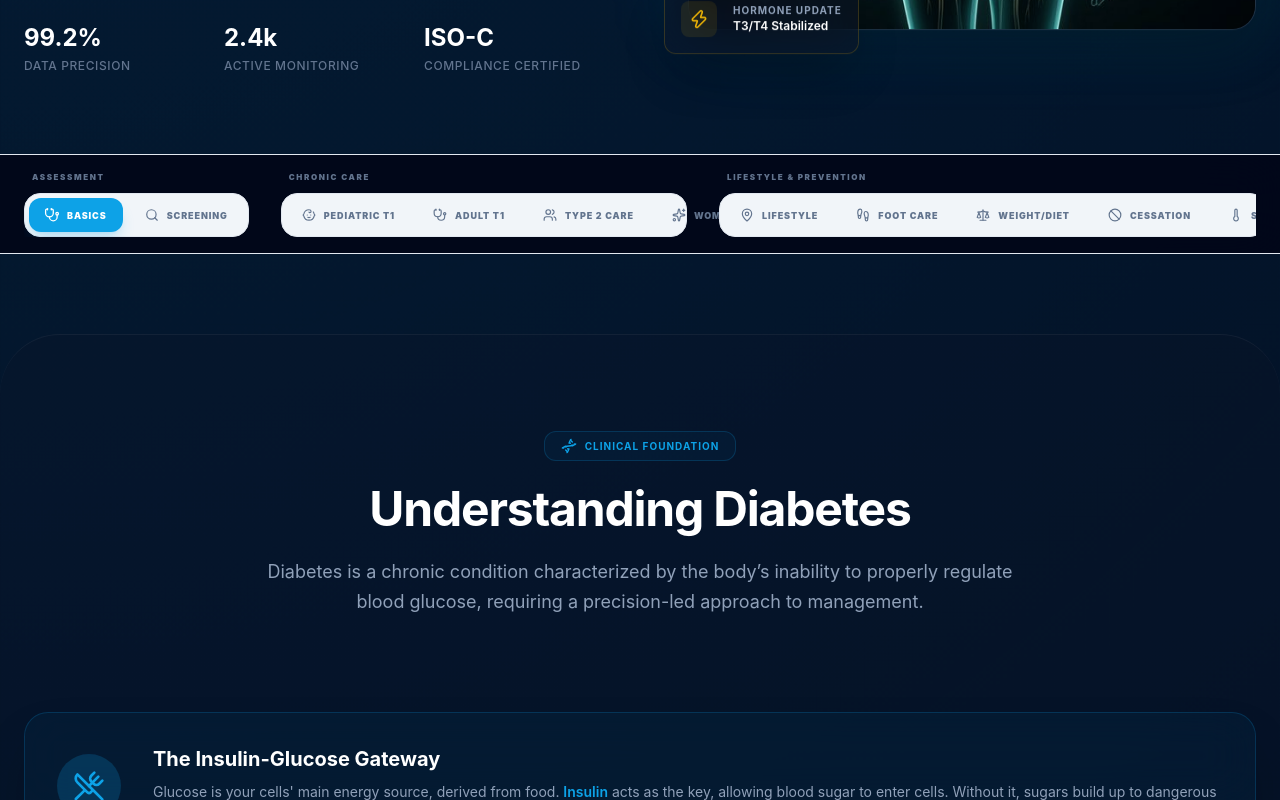
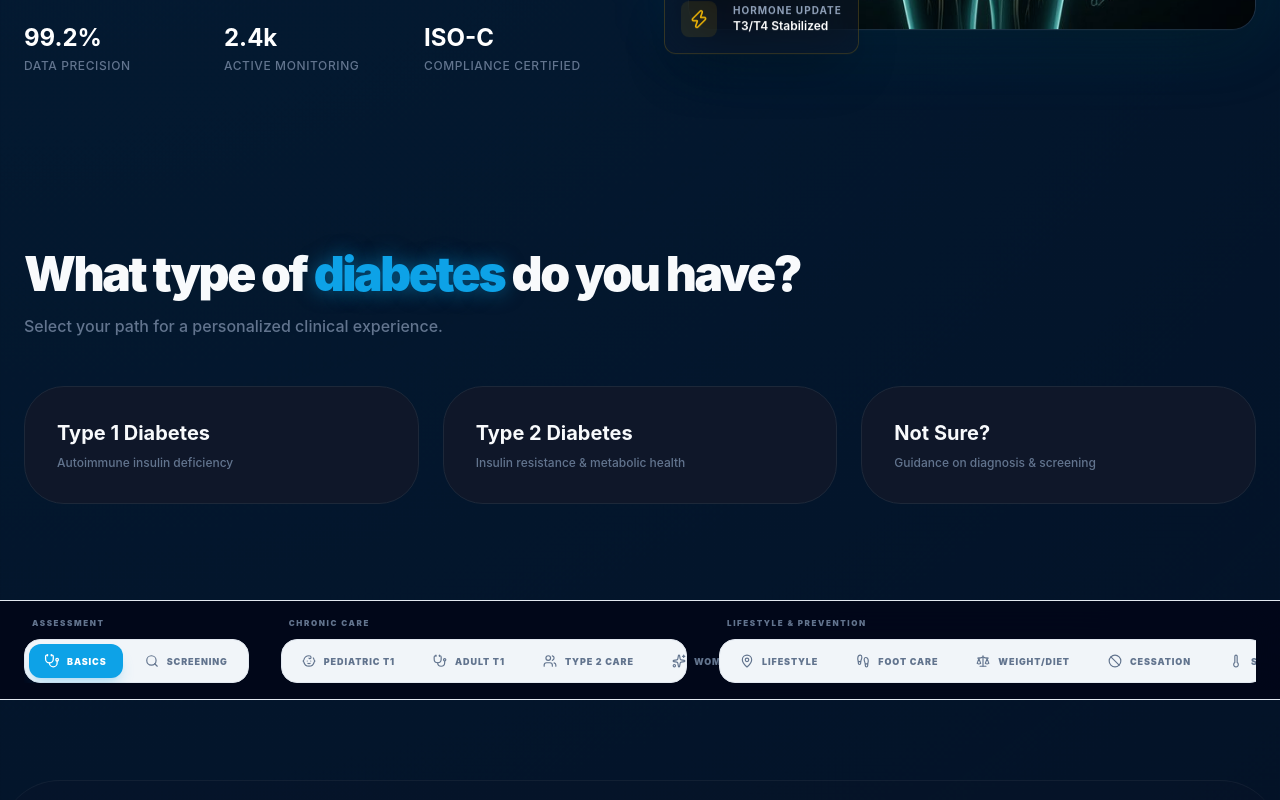
Before and after one commit to beandoc/trackit-right, a Next.js app: page / in a window 1280 px wide. Shown: the part 703-1503 px from the top of the page. Built offline with nearby package versions, Linux system fonts and the light colour scheme.

Commit message:
feat: add interactive Personal Clinical Navigator

```diff
--- a/src/app/page.tsx
+++ b/src/app/page.tsx
@@ -9,6 +9,7 @@ import { ClinicalConsultation } from "@/components/ClinicalConsultation"
 import { T1ScreeningMonitoring } from "@/components/T1ScreeningMonitoring"
 import { PediatricInsulinTherapy } from "@/components/PediatricInsulinTherapy"
 import { AdultT1Management } from "@/components/AdultT1Management"
+import { ClinicalNavigator } from "@/components/ClinicalNavigator"
 import { Type2Specialist } from "@/components/Type2Specialist"
 import { WomenDiabetesSpecialist } from "@/components/WomenDiabetesSpecialist"
 import { LifestyleNavigator } from "@/components/LifestyleNavigator"
@@ -169,6 +170,9 @@ export default function Home() {
         </div>
       </section>
 
+      {/* Clinical Navigator: Personalized Entry Path */}
+      <ClinicalNavigator />
+
       {/* Specialist Hub: Grouped Navigation */}
       <section id="specialist-hub" className="sticky top-0 z-50 bg-slate-950/90 dark:bg-slate-950/90 backdrop-blur-xl border-y border-slate-200 dark:border-white/5 py-4 scroll-mt-20 overflow-hidden">
         <div className="max-w-7xl mx-auto px-6">
--- /dev/null
+++ b/src/components/ClinicalNavigator.tsx
@@ -0,0 +1,126 @@
+"use client"
+
+import { useState } from "react"
+import { motion, AnimatePresence } from "framer-motion"
+import {
+  Stethoscope,
+  Utensils,
+  Heart,
+  Handshake,
+  Clock,
+  Activity,
+  Move,
+  Users,
+  ChevronRight,
+  Sparkles,
+  Info
+} from "lucide-react"
+
+const diabetesTypes = [
+  { id: 't1', label: 'Type 1 Diabetes', desc: 'Autoimmune insulin deficiency' },
+  { id: 't2', label: 'Type 2 Diabetes', desc: 'Insulin resistance & metabolic health' },
+  { id: 'unsure', label: 'Not Sure?', desc: 'Guidance on diagnosis & screening' }
+]
+
+const categories = [
+  { id: 'getting-started', label: 'Getting Started', icon: Info, color: 'text-blue-500', bg: 'bg-blue-500/10' },
+  { id: 'eating', label: 'Eating', icon: Utensils, color: 'text-emerald-500', bg: 'bg-emerald-500/10' },
+  { id: 'heart', label: 'Heart Health', icon: Heart, color: 'text-red-500', bg: 'bg-red-500/10' },
+  { id: 'support', label: 'Social & Emotional', icon: Handshake, color: 'text-purple-500', bg: 'bg-purple-500/10' },
+  { id: 'on-track', label: 'Staying on Track', icon: Clock, color: 'text-amber-500', bg: 'bg-amber-500/10' },
+  { id: 'managing', label: 'Managing Diabetes', icon: Stethoscope, color: 'text-primary', bg: 'bg-primary/10' },
+  { id: 'moving', label: 'Moving', icon: Move, color: 'text-secondary', bg: 'bg-secondary/10' },
+  { id: 'caregivers', label: 'For Caregivers', icon: Users, color: 'text-pink-500', bg: 'bg-pink-500/10' }
+]
+
+export function ClinicalNavigator() {
+  const [selectedType, setSelectedType] = useState<string | null>(null)
+
+  return (
+    <section className="py-24 px-6 max-w-7xl mx-auto space-y-20">
+
+      {/* Question 1: Type Selection */}
+      <div className="space-y-12">
+        <div className="text-center lg:text-left space-y-4">
+          <h2 className="text-3xl lg:text-5xl font-black text-foreground tracking-tighter">
+            What type of <span className="text-primary text-glow">diabetes</span> do you have?
+          </h2>
+          <p className="text-slate-500 dark:text-slate-400 font-medium">Select your path for a personalized clinical experience.</p>
+        </div>
+
+        <div className="grid md:grid-cols-3 gap-6">
+          {diabetesTypes.map((type) => (
+            <button
+              key={type.id}
+              onClick={() => setSelectedType(type.id)}
+              className={`p-8 rounded-[2.5rem] border transition-all text-left group relative overflow-hidden ${
+                selectedType === type.id
+                  ? 'border-primary bg-primary/5 shadow-2xl shadow-primary/20'
+                  : 'border-border bg-card hover:border-primary/40'
+              }`}
+            >
+              <div className="relative z-10 space-y-2">
+                <h3 className={`text-xl font-bold transition-colors ${selectedType === type.id ? 'text-primary' : 'text-foreground'}`}>
+                  {type.label}
+                </h3>
+                <p className="text-xs text-slate-500 font-medium">{type.desc}</p>
+              </div>
+              {selectedType === type.id && (
+                <motion.div
+                  layoutId="activeGlow"
+                  className="absolute inset-0 bg-gradient-to-br from-primary/10 to-transparent -z-10"
+                />
+              )}
+            </button>
+          ))}
+        </div>
+      </div>
+
+      {/* Question 2: Category Selection */}
+      <AnimatePresence>
+        {selectedType && (
+          <motion.div
+            initial={{ opacity: 0, y: 20 }}
+            animate={{ opacity: 1, y: 0 }}
+            className="space-y-12 pt-12 border-t border-border"
+          >
+            <div className="text-center lg:text-left space-y-4">
+              <h2 className="text-3xl lg:text-5xl font-black text-foreground tracking-tighter">
+                What type of <span className="text-secondary text-glow">information</span> are you looking for?
+              </h2>
+              <p className="text-slate-500 dark:text-slate-400 font-medium">Fine-tune your dashboard with specific medical topics.</p>
+            </div>
+
+            <div className="grid grid-cols-2 md:grid-cols-4 gap-6">
+              {categories.map((cat) => (
+                <button
+                  key={cat.id}
+                  className="p-6 rounded-3xl bg-card border border-border hover:border-secondary/30 hover:shadow-xl transition-all group text-left space-y-4 flex flex-col justify-between"
+                >
+                  <div className={`p-3 rounded-2xl w-fit ${cat.bg} group-hover:scale-110 transition-transform`}>
+                    <cat.icon className={`w-6 h-6 ${cat.color}`} />
+                  </div>
+                  <div>
+                    <h4 className="text-sm font-black text-foreground uppercase tracking-wider">{cat.label}</h4>
+                    <div className="flex items-center gap-1 mt-1 opacity-0 group-hover:opacity-100 transition-opacity">
+                      <span className="text-[10px] font-black text-secondary uppercase tracking-widest">Explore</span>
+                      <ChevronRight className="w-3 h-3 text-secondary" />
+                    </div>
+                  </div>
+                </button>
+              ))}
+            </div>
+
+            <div className="flex justify-center pt-8">
+              <button className="px-10 py-5 bg-foreground text-background font-black rounded-2xl text-xs uppercase tracking-[0.2em] shadow-2xl hover:scale-105 active:scale-95 transition-all flex items-center gap-3 group">
+                <Sparkles className="w-4 h-4 group-hover:rotate-12 transition-transform" />
+                Customize My Experience
+              </button>
+            </div>
+          </motion.div>
+        )}
+      </AnimatePresence>
+
+    </section>
+  )
+}
```
